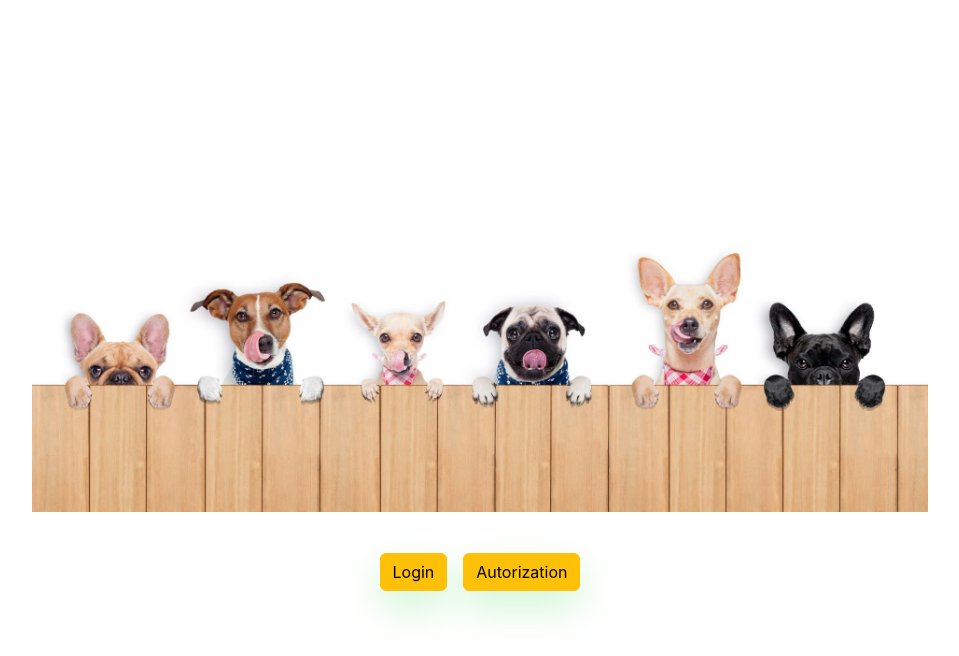
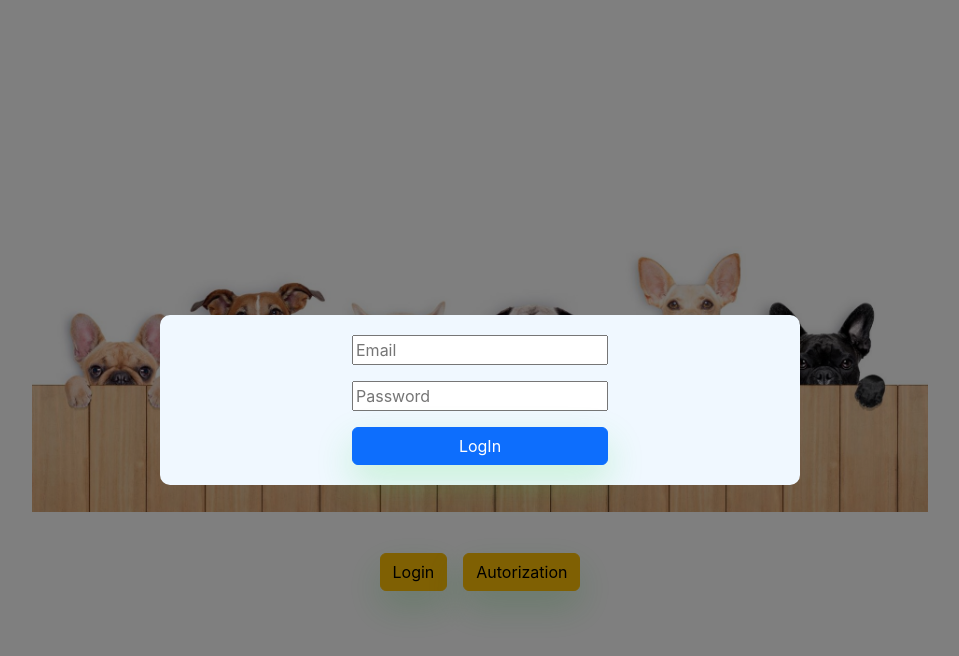
Before and after one commit to AlexeySitnikov/pet-food-store, a React (Create React App) app: page /login in a window 1280 px wide. Both pictures are taken after a click on the button "Login". Shown: the top 656 px of the page, without its empty margins (160-1119 px from the left). Built offline with nearby package versions, Linux system fonts and the light colour scheme; no server answers.

Commit message:
modal @ login works

```diff
--- a/package.json
+++ b/package.json
@@ -8,13 +8,15 @@
     "@testing-library/user-event": "^13.5.0",
     "bootstrap": "^5.2.3",
     "create-react-app": "^5.0.1",
+    "formik": "^2.2.9",
     "react": "^18.2.0",
     "react-bootstrap": "^2.7.0",
     "react-bootstrap-modal": "^4.2.0",
     "react-dom": "^18.2.0",
     "react-router-dom": "^6.4.5",
     "react-scripts": "5.0.1",
-    "web-vitals": "^2.1.4"
+    "web-vitals": "^2.1.4",
+    "yup": "^0.32.11"
   },
   "scripts": {
     "start": "react-scripts start",
--- a/src/components/API/api.js
+++ b/src/components/API/api.js
@@ -1,15 +1,15 @@
 import { TOKEN_KEY_IN_LS } from '../../utils/constrans'
 
 const BASE_URL = 'https://api.react-learning.ru/products'
-const USER = {
-  email: 'alexey.sitnikov@bk.ru',
-  password: '12345',
-}
+// const USER1 = {
+//   email: 'alexey.sitnikov@bk.ru',
+//   password: '12345',
+// }
 
 class API {
   constructor(url) {
     this.url = url
-    this.USER = USER
+    // this.USER1 = USER1
   }
 
   // eslint-disable-next-line class-methods-use-this
@@ -28,16 +28,22 @@ class API {
     return productsList.products
   }
 
-  async getLogIn() {
+  // eslint-disable-next-line class-methods-use-this
+  async getLogIn(email, password) {
+    // eslint-disable-next-line no-unused-vars
+    const USER = {
+      email,
+      password,
+    }
     const response = await fetch('https://api.react-learning.ru/signin', {
       method: 'POST',
       headers: {
         'Content-Type': 'application/json',
       },
-      body: JSON.stringify(this.USER),
+      body: JSON.stringify(USER),
     })
     const result = await response.json()
-    return result
+    localStorage.setItem(TOKEN_KEY_IN_LS, JSON.stringify(result.token))
   }
 
   async getAutorization() {
--- a/src/components/Header/Header.js
+++ b/src/components/Header/Header.js
@@ -5,7 +5,7 @@ export function Header() {
   return (
     <div className={`${styles.header} d-flex my-5 align-self-center align-items-center`}>
       <div className="me-auto p-2">
-        <img className="header__logo" src={`${logo}`} alt="logo" />
+        <img className={`${styles.header__logo}`} src={`${logo}`} alt="logo" />
       </div>
       <div className={`${styles.header__control}`}>
         <button type="button" className={`${styles.button} px-5 mx-1`}>Primary</button>
--- a/src/components/LogInPage/LogInPage.jsx
+++ b/src/components/LogInPage/LogInPage.jsx
@@ -1,6 +1,8 @@
+import { useState } from 'react'
 import { useNavigate } from 'react-router-dom'
 import { TOKEN_KEY_IN_LS } from '../../utils/constrans'
 import { api } from '../API/api'
+import { Modal } from '../Modal/Modal'
 import imgHeader from './imgLogInPage.jpg'
 import styles from './logInPageStyles.module.css'
 
@@ -10,6 +12,7 @@ import styles from './logInPageStyles.module.css'
 // }
 
 export function LogInPage() {
+  const [isModalOpen, setIsModalOpen] = useState(false)
   const navigate = useNavigate()
 
   // const autorization = async () => {
@@ -25,12 +28,14 @@ export function LogInPage() {
   // }
 
   const logInBtn = (e) => {
+    setIsModalOpen(true)
     e.preventDefault()
-    api.getLogIn()
-      .then((result) => {
-        localStorage.setItem(TOKEN_KEY_IN_LS, JSON.stringify(result.token))
-        return navigate('/')
-      }).catch(new Error('Ошибка авторизации'))
+    // navigate('/')
+    // api.getLogIn()
+    // .then((result) => {
+    // localStorage.setItem(TOKEN_KEY_IN_LS, JSON.stringify(result.token))
+    // return navigate('/')
+    // }).catch(new Error('Ошибка авторизации'))
     // autorization().then((result) => {
     //   localStorage.setItem(TOKEN_KEY_IN_LS, JSON.stringify(result.token))
     //   console.log(TOKEN_KEY_IN_LS)
@@ -49,8 +54,13 @@ export function LogInPage() {
       .catch(new Error('Ошибка авторизации'))
     return null
   }
+  // const closeModal = () => {
+  //   // console.log({ e })
+  //   setIsModalOpen(!isModalOpen)
+  // }
 
   return (
+    <>
       <div className="container">
         <div className={`${styles.headerDiv} flex-column`}>
           <div className="text-center mb-2">
@@ -63,5 +73,13 @@ export function LogInPage() {
           </div>
         </div>
       </div>
+      <div>
+        <Modal isOpen={isModalOpen} closeModal={setIsModalOpen}>
+          {/* <h1>Modal</h1> */}
+          {/* <button onClick={closeModal} type="button"
+          className="my-2 btn btn-primary">LogIn</button> */}
+        </Modal>
+      </div>
+    </>
   )
 }
--- /dev/null
+++ b/src/components/Modal/Modal.js
@@ -0,0 +1,46 @@
+import {
+  ErrorMessage, Field, Form, Formik,
+} from 'formik'
+import { useNavigate } from 'react-router-dom'
+import * as Yup from 'yup'
+import { api } from '../API/api'
+import styles from './modal.module.css'
+import editUserStyles from './userEdit.module.css'
+
+export function Modal({ isOpen, closeModal }) {
+  const navigate = useNavigate()
+  return (
+    <div className={isOpen ? `${styles.modal} ${styles.active}` : `${styles.modal}`}>
+      <div className={isOpen ? `${styles.modal__content} ${styles.active}` : `${styles.modal__content}`}>
+        <Formik
+          initialValues={{
+            email: '',
+            password: '',
+          }}
+          validationSchema={Yup.object(
+            {
+              email: Yup.string().email('Invalid email address').required('email asd'),
+            },
+          )}
+          onSubmit={(values) => {
+            api.getLogIn(values.email, values.password)
+              .then(closeModal(!true))
+            setTimeout(() => {
+              navigate('/')
+            }, 300)
+          }}
+        >
+          <Form className={editUserStyles.editForm}>
+
+            <Field name="email" placeholder="Email" type="email" />
+            <ErrorMessage component="span" className={editUserStyles.error} name="email" />
+
+            <Field name="password" placeholder="Password" type="password" />
+
+            <button type="submit" className="btn btn-primary">LogIn</button>
+          </Form>
+        </Formik>
+      </div>
+    </div>
+  )
+}
--- /dev/null
+++ b/src/components/Modal/modal.module.css
@@ -0,0 +1,37 @@
+.modal{
+  height: 100vh;
+  width: 100vw;
+  background: rgba(0,0,0,0.5);
+  position: fixed;
+  top: 0;
+  left: 0;
+  display: flex;
+  align-items: center;
+  justify-content: center;
+  opacity: 0;
+  pointer-events: none;
+  transition: 0.5s;
+  }
+
+.active{
+  opacity: 1;
+  pointer-events: all;
+}
+
+
+.modal__content{
+  display: flex;
+  flex-direction: column;
+  align-items: center;
+  justify-content: center;
+  padding: 20px;
+  border-radius: 10px;
+  background-color: aliceblue;
+  transform: scale(0.5);
+  transition: 0.4s all;
+  width: 50vw;
+}
+
+.modal__content.active{
+transform: scale(1);
+}
--- /dev/null
+++ b/src/components/Modal/userEdit.module.css
@@ -0,0 +1,10 @@
+.editForm {
+	display: flex;
+	flex-flow: column;
+	gap: 1rem
+}
+
+
+.error {
+	color: red;
+}
--- a/src/components/PrivateRoute/PrivateRoute.js
+++ b/src/components/PrivateRoute/PrivateRoute.js
@@ -1,9 +1,10 @@
 import { Navigate } from 'react-router-dom'
-import { TOKEN_KEY_IN_LS } from '../../utils/constrans'
+// import { TOKEN_KEY_IN_LS } from '../../utils/constrans'
+import { api } from '../API/api'
 
 export function PrivateRoute({ children }) {
-  const tokenFromLS = localStorage.getItem(TOKEN_KEY_IN_LS)
-  const token = JSON.parse(tokenFromLS)
+  // const tokenFromLS = localStorage.getItem(TOKEN_KEY_IN_LS)
+  const token = api.getToken()
 
   return token ? children : <Navigate to="login" />
 }
```
Also changed, not shown: 1 other file (tests, documents, lock files or other folders). Lines whose indentation alone changed are shown as unchanged.
